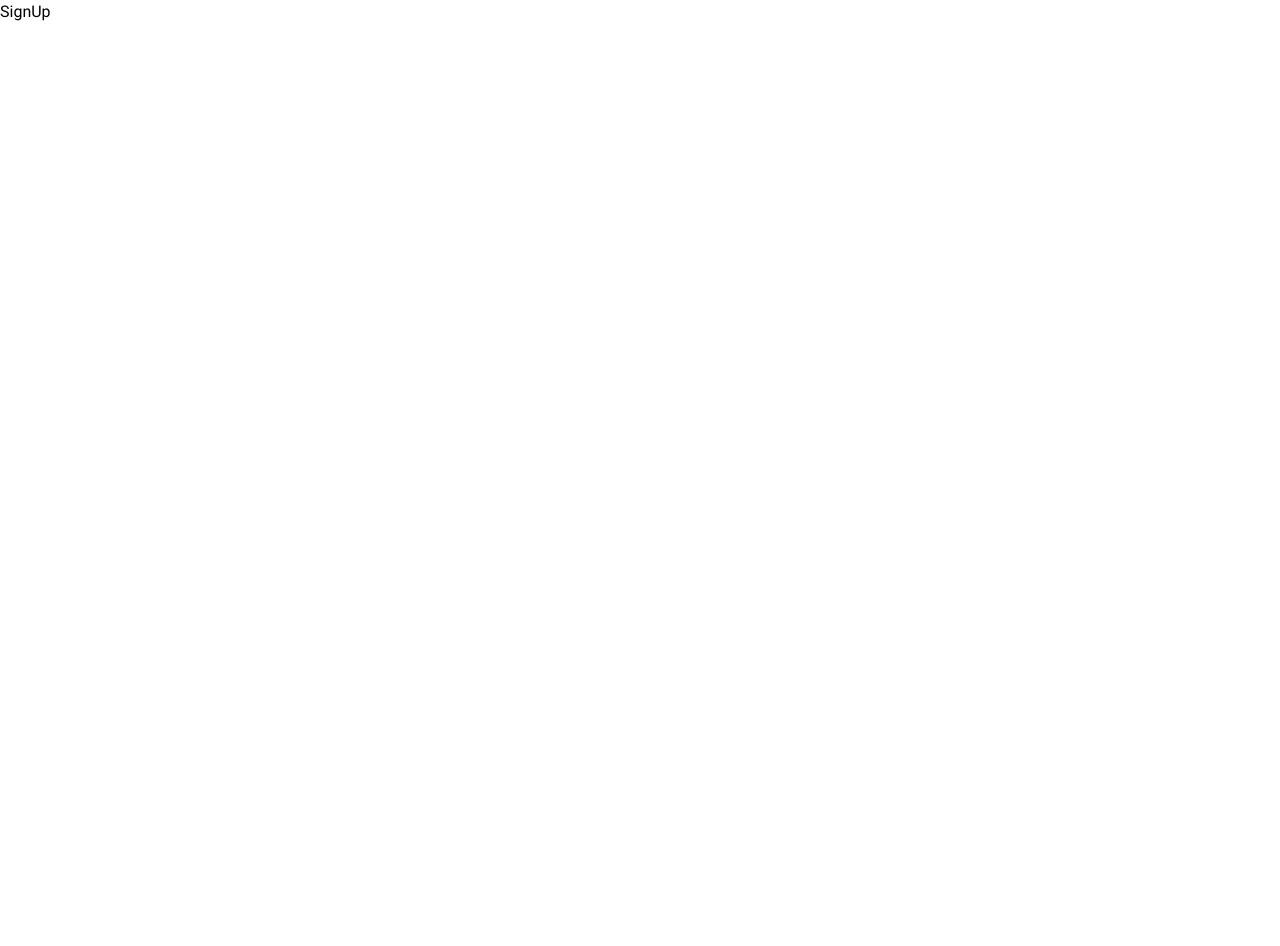
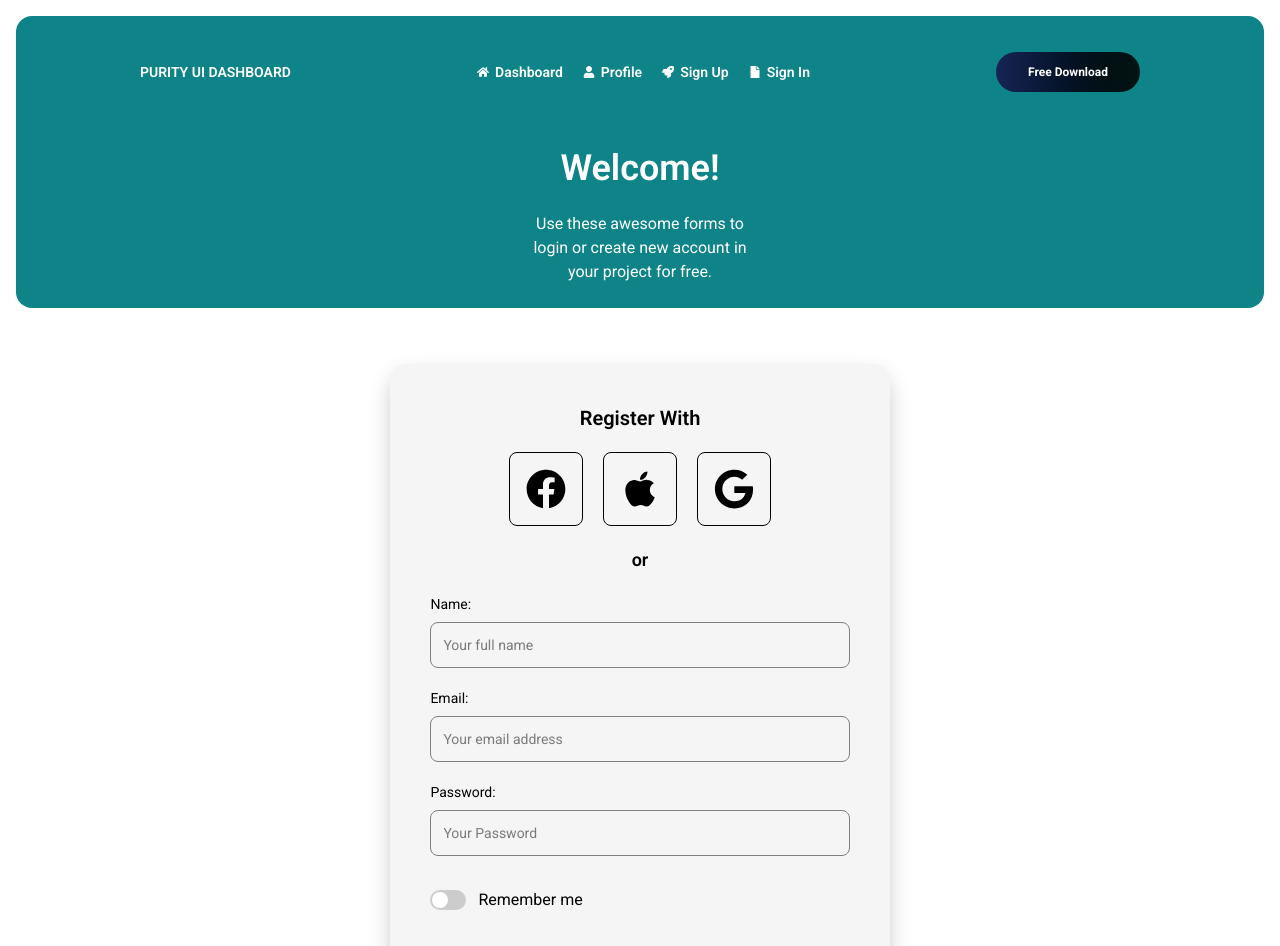
Before and after one commit to adeyanjufawaz/PurityDashboard, a Next.js app: page /signup in a window 1280 px wide. Shown: the top 946 px of the page. Before the commit the page ends 800 px from the top, so only its background shows below. Built offline with nearby package versions, Linux system fonts and the light colour scheme.

Commit message:
Complatetd all section on V1

```diff
--- a/app/(auth)/signin/page.tsx
+++ b/app/(auth)/signin/page.tsx
@@ -3,17 +3,17 @@ import React from "react";
 import Footer from "@/app/components/general/Footer";
 import { useRouter } from "next/navigation";
 import { FaBars, FaFile, FaHome, FaRocket, FaUser } from "react-icons/fa";
+import { useProvider } from "@/app/components/general/NavOpenAndThemeProvider";
 import { SiChakraui } from "react-icons/si";
-import { useProvider } from "@/app/components/general/NavOpenAndThemeProvider";
 import Sidebar from "@/app/components/general/Sidebar";
 
-function NAV() {
+function Nav() {
   const router = useRouter();
   const { toggleIsOpen } = useProvider();
   return (
     <>
       {/* // Desktop */}
-      <nav className=" hidden lg:flex absolute top-3 justify-between shadow-lg items-center bg-pry rounded-2xl px-4 py-6 mx-auto w-full">
+      <nav className=" hidden backdrop-blur-md lg:flex absolute top-3 justify-between shadow-lg items-center bg-nav rounded-2xl px-4 py-6 mx-auto w-full">
         <h2
           onClick={() => router.push("/dash")}
           className="font-semibold cursor-pointer text-base uppercase"
@@ -56,7 +56,7 @@ function NAV() {
       </nav>
 
       {/* // Mobile */}
-      <nav className="lg:hidden flex absolute top-3 justify-between shadow-lg items-center bg-pry rounded-2xl px-4 py-6 mx-auto w-full">
+      <nav className="lg:hidden backdrop-blur-md flex absolute top-3 justify-between shadow-lg items-center bg-nav rounded-2xl px-4 py-6 mx-auto w-full">
         <h2
           onClick={() => router.push("/dash")}
           className="font-semibold cursor-pointer text-base uppercase"
@@ -73,13 +73,14 @@ function NAV() {
 }
 
 function SignIn() {
+  const router = useRouter();
   return (
     <div>
       <div className="lg:hidden">
         <Sidebar />
       </div>
       <div className="w-4/5 relative mx-auto">
-        <NAV />
+        <Nav />
       </div>
       <div className="grid grid-cols-1 md:grid-cols-[1.5fr_1fr] gap-10">
         <div className="min-h-[70vh] lg:min-h-[80vh] flex justify-center items-center h-full">
@@ -120,7 +121,7 @@ function SignIn() {
               </button>
 
               <h2 className="text-center text-tet font-semibold">
-                Don't have an account? <span className="text-sec">Sign Up</span>
+                Don't have an account? <span onClick={()=>router.push("/signup") } className="text-sec cursor-pointer">Sign Up</span>
               </h2>
             </div>
           </div>
--- a/app/(auth)/signup/page.tsx
+++ b/app/(auth)/signup/page.tsx
@@ -1,9 +1,182 @@
-import React from 'react'
+"use client";
+import {
+  FaApple,
+  FaBars,
+  FaFacebook,
+  FaFile,
+  FaGoogle,
+  FaHome,
+  FaRocket,
+  FaUser,
+} from "react-icons/fa";
+import { useProvider } from "@/app/components/general/NavOpenAndThemeProvider";
+import { useRouter } from "next/navigation";
+import Sidebar from "@/app/components/general/Sidebar";
+import Footer from "@/app/components/general/Footer";
+import Card from "@/app/components/general/Card";
+
+function Nav() {
+  const router = useRouter();
+  const { toggleIsOpen } = useProvider();
+  return (
+    <>
+      {/* Desktop */}
+      <nav className="hidden w-5/6 mx-auto mt-3 text-white justify-between items-center lg:flex ">
+        <h2
+          onClick={() => router.push("/dash")}
+          className="text-sm cursor-pointer font-semibold"
+        >
+          PURITY UI DASHBOARD
+        </h2>
+        <nav className="flex gap-5">
+          <div
+            onClick={() => router.push("/dash")}
+            className="flex font-semibold text-sm cursor-pointer gap-1.5 items-center"
+          >
+            <FaHome size={12} />
+            <h2>Dashboard</h2>
+          </div>
+          <div
+            onClick={() => router.push("/profile")}
+            className="flex font-semibold text-sm cursor-pointer gap-1.5 items-center"
+          >
+            <FaUser size={12} />
+            <h2>Profile</h2>
+          </div>
+          <div
+            onClick={() => router.push("/signup")}
+            className="flex font-semibold text-sm cursor-pointer gap-1.5 items-center"
+          >
+            <FaRocket size={12} />
+            <h2>Sign Up</h2>
+          </div>
+          <div
+            onClick={() => router.push("/signin")}
+            className="flex font-semibold text-sm cursor-pointer gap-1.5 items-center"
+          >
+            <FaFile size={12} />
+            <h2>Sign In</h2>
+          </div>
+        </nav>
+        <button className="cursor-pointer bg-gradient-to-r px-8 py-3 rounded-full text-xs text-white from-blue-950 to-black/85 font-bold">
+          Free Download
+        </button>
+      </nav>
+
+      {/* Mobile */}
+      <nav className="lg:hidden w-5/6 mx-auto mt-3 text-white justify-between items-center flex ">
+        <h2
+          onClick={() => router.push("/dash")}
+          className="text-sm cursor-pointer font-semibold"
+        >
+          PURITY UI DASHBOARD
+        </h2>
+        <div className="cursor-pointer" onClick={toggleIsOpen}>
+          <FaBars size={20} />
+        </div>
+      </nav>
+    </>
+  );
+}
 
 function SignUp() {
+  const router = useRouter();
   return (
-    <div>SignUp</div>
-  )
+    <div className="p-4">
+      <div className="p-3 lg:p-6 bg-sec rounded-2xl">
+        <div className="lg:hidden block">
+          <Sidebar />
+        </div>
+        <Nav />
+        <div className="text-white text-center mx-auto w-3/5 lg:w-1/5 mt-14">
+          <h2 className="text-4xl font-semibold">Welcome!</h2>
+          <p className="mt-6">
+            Use these awesome forms to login or create new account in your
+            project for free.
+          </p>
+        </div>
+      </div>
+
+      <div className="mx-auto mt-14 w-full md:w-4/5 lg:w-2/5">
+        <Card>
+          <div className="p-6 w-full flex flex-col gap-5 justify-center items-center">
+            <h2 className="font-semibold text-xl">Register With</h2>
+            <section className="flex gap-5">
+              <div className="border p-4 rounded-lg">
+                <FaFacebook size={40} />
+              </div>
+              <div className="border p-4 rounded-lg">
+                <FaApple size={40} />
+              </div>
+              <div className="border p-4 rounded-lg">
+                <FaGoogle size={40} />
+              </div>
+            </section>
+
+            <h2 className="font-semibold text-lg">or</h2>
+
+            <div className=" flex w-full justify-center items-center h-full">
+              <div className=" flex flex-col w-full gap-5">
+                <label className="flex gap-2 flex-col">
+                  <p className="text-sm">Name:</p>
+                  <input
+                    type="text"
+                    placeholder="Your full name"
+                    className="p-3 text-sm rounded-lg border border-tet outline-0  w-full"
+                    name=""
+                    id=""
+                  />
+                </label>
+                <label className="flex gap-2 flex-col">
+                  <p className="text-sm">Email:</p>
+                  <input
+                    type="text"
+                    placeholder="Your email address"
+                    className="p-3 text-sm rounded-lg border border-tet outline-0  w-full"
+                    name=""
+                    id=""
+                  />
+                </label>
+                <label className="flex gap-2 flex-col">
+                  <p className="text-sm">Password:</p>
+                  <input
+                    type="text"
+                    placeholder="Your Password"
+                    className="p-3 text-sm rounded-lg border border-tet outline-0  w-full"
+                    name=""
+                    id=""
+                  />
+                </label>
+
+                <label className="flex mt-3 items-center gap-3 mb-4 cursor-pointer">
+                  <input type="checkbox" className="toggle-switch" />
+                  <span className="">Remember me</span>
+                </label>
+
+                <button className="bg-sec/90 rounded-lg w-full text-[10px] font-semibold py-3.5 text-white uppercase ">
+                  Sign up
+                </button>
+
+                <h2 className="text-center text-tet font-semibold">
+                  Already have an account?{" "}
+                  <span
+                    onClick={() => router.push("/signin")}
+                    className="text-sec cursor-pointer"
+                  >
+                    Sign in
+                  </span>
+                </h2>
+              </div>
+            </div>
+          </div>
+        </Card>
+      </div>
+
+      <div className="w-full md:w-3/4 mx-auto">
+        <Footer />
+      </div>
+    </div>
+  );
 }
 
-export default SignUp
+export default SignUp;
--- a/app/globals.css
+++ b/app/globals.css
@@ -14,6 +14,7 @@
   --color-notification:var(--notiCol);
   --color-profileSec:var(--profileSec);
   --color-overview:var(--overview);
+  --color-nav:var(--nav);
 }
 
 :root {
@@ -29,6 +30,7 @@
   --lightGreen:#44decc;
   --profileSec:#e6e0e0cc;
   --overview:white;
+  --nav:#fff;
 }
 .dark {
   --pry: #1A202C;
@@ -43,6 +45,7 @@
   --lightGreen:#44decc;
   --profileSec:#18af9e;
   --overview:rgba(255, 255, 255, 0.3);
+  --nav:rgb(255, 255, 255,.1);
 }
 
 body {
```
